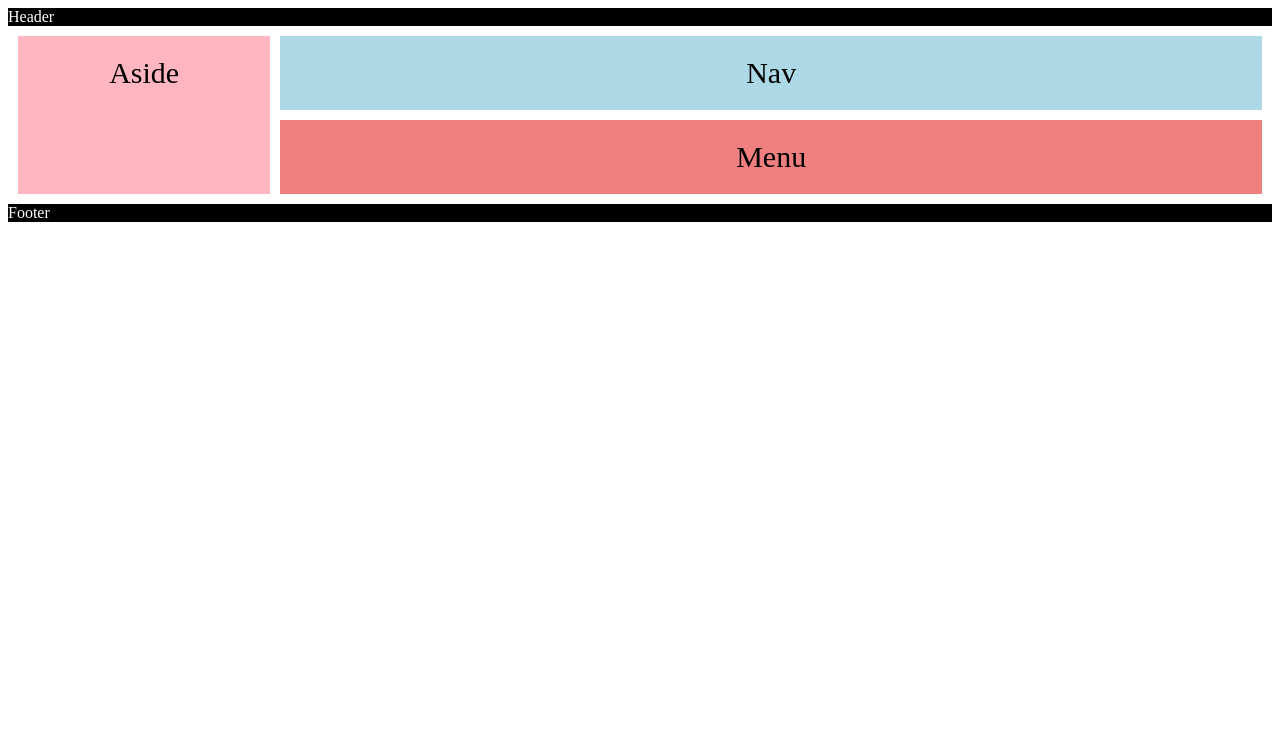
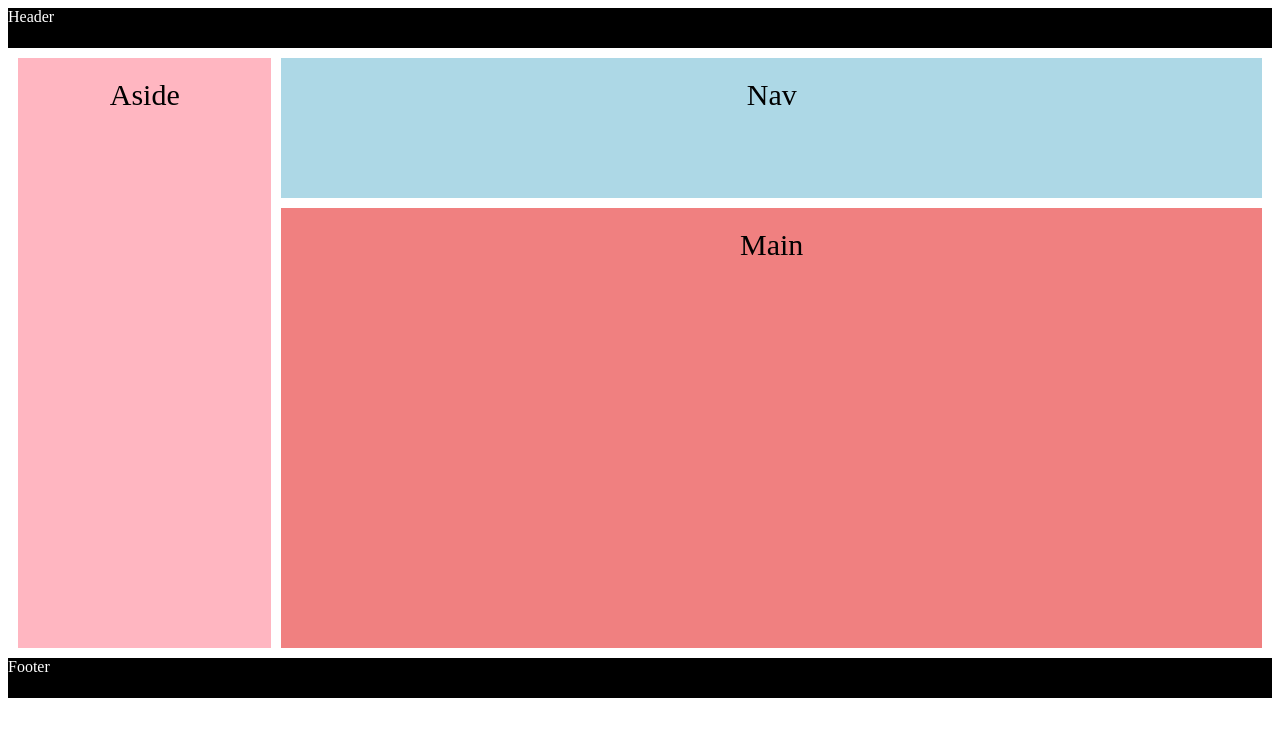
Before and after one commit to BrookeVerse/gridd-challenge, a plain HTML site: page index.html in a window 1280 px wide. Drawn offline with Linux system fonts and the light colour scheme.

Commit message:
Added styling

```diff
--- a/index.html
+++ b/index.html
@@ -12,7 +12,7 @@
     <div class="grid-container">
       <div class="item1">Nav</div>
       <div class="item2">Aside</div>
-      <div class="item3">Menu</div>
+      <div class="item3">Main</div>
     </div>
     <footer>Footer</footer>
   </body>
--- a/style.css
+++ b/style.css
@@ -1,21 +1,25 @@
 header {
   background-color: black;
   color: white;
+  height: 40px;
 }
 
 footer {
   background-color: black;
   color: white;
+  height: 40px;
 }
 
 .item1 {
   grid-area: nav;
   background-color: lightblue;
+  height: 100px;
 }
 
 .item3 {
   grid-area: main;
   background-color: lightcoral;
+  height: 400px;
 }
 .item2 {
   grid-area: aside;
```
